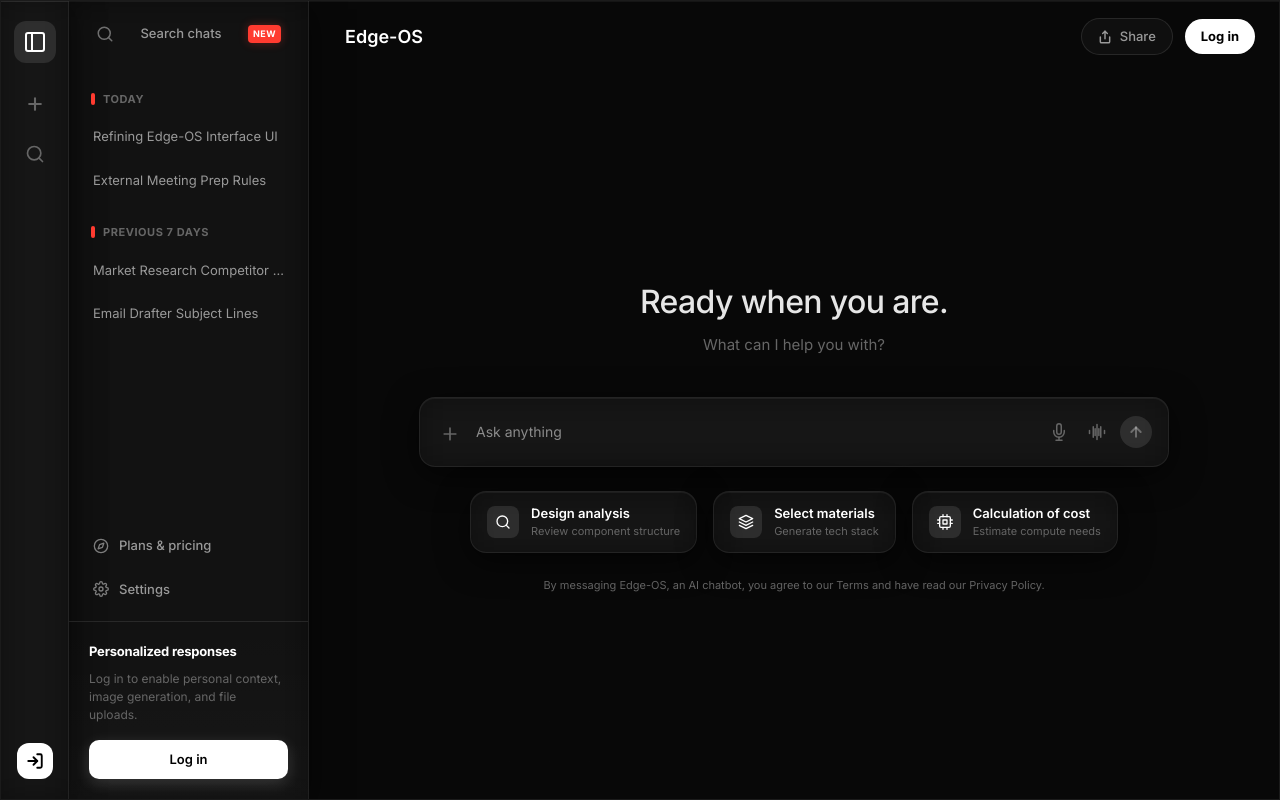
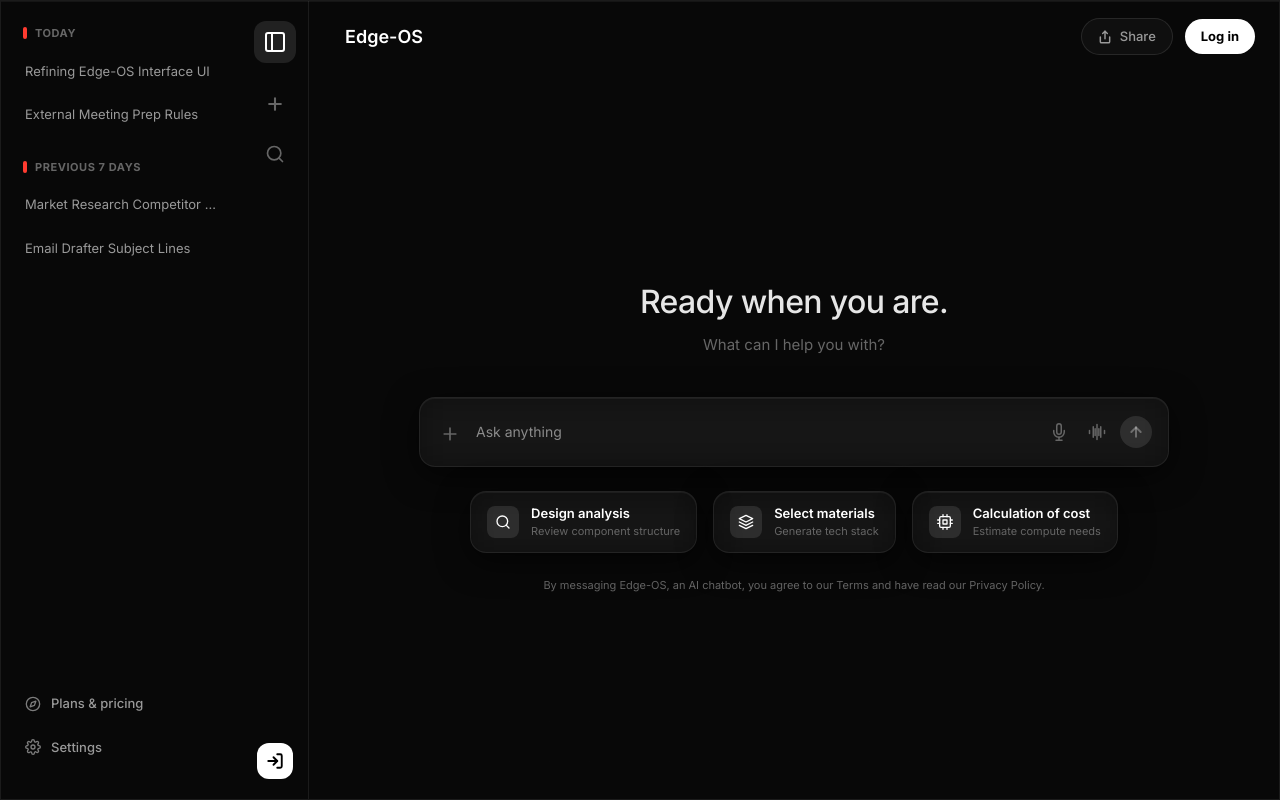
Before and after one commit to Ritesh10356/edge_os, a Next.js app: page / in a window 1280 px wide. Both pictures are taken after a click on the button 34 px from the left and 42 px from the top of the page. Built offline with nearby package versions, Linux system fonts and the light colour scheme.

Commit message:
UI: Swapped sidebar order, added smooth transitions, and unified navigation styling

```diff
--- a/src/app/components/Sidebar.tsx
+++ b/src/app/components/Sidebar.tsx
@@ -20,74 +20,32 @@ const agents: Agent[] = [
 interface SidebarProps {
   activeAgentId: string;
   onSelectAgent: (id: string) => void;
+  isOpen: boolean;
 }
 
-export default function Sidebar({ activeAgentId, onSelectAgent }: SidebarProps) {
+export default function Sidebar({ activeAgentId, onSelectAgent, isOpen }: SidebarProps) {
   return (
     <aside
       className="app-sidebar"
       style={{
-        width: '240px',
-        minWidth: '240px',
-        background: 'rgba(255, 255, 255, 0.015)',
-        backdropFilter: 'var(--glass-blur)',
-        WebkitBackdropFilter: 'var(--glass-blur)',
+        width: isOpen ? '240px' : '0px',
+        minWidth: isOpen ? '240px' : '0px',
+        opacity: isOpen ? 1 : 0,
+        visibility: isOpen ? 'visible' : 'hidden',
+        background: 'transparent',
+        backdropFilter: 'none',
+        WebkitBackdropFilter: 'none',
         display: 'flex',
         flexDirection: 'column',
         height: '100%',
         overflow: 'hidden',
-        borderRight: '1px solid var(--glass-border)',
-        boxShadow: 'var(--shadow-premium)',
+        borderRight: 'none',
+        boxShadow: 'none',
         position: 'relative',
         zIndex: 50,
+        transition: 'var(--transition-smooth)',
       }}
     >
-      <div style={{ display: 'flex', flexDirection: 'column', gap: '6px', padding: '12px 12px' }}>
-
-        <button
-          style={{
-            width: '100%',
-            padding: '10px 14px',
-            background: 'transparent',
-            border: '1px solid transparent',
-            borderRadius: '10px',
-            color: 'var(--text-secondary)',
-            fontSize: '13px',
-            fontWeight: 500,
-            cursor: 'pointer',
-            display: 'flex',
-            alignItems: 'center',
-            gap: '10px',
-            transition: 'var(--transition-smooth)',
-            fontFamily: 'Inter, sans-serif',
-          }}
-          onMouseEnter={e => {
-            (e.currentTarget as HTMLButtonElement).style.background = 'rgba(255, 255, 255, 0.05)';
-            (e.currentTarget as HTMLButtonElement).style.color = 'var(--text-primary)';
-          }}
-          onMouseLeave={e => {
-            (e.currentTarget as HTMLButtonElement).style.background = 'transparent';
-            (e.currentTarget as HTMLButtonElement).style.color = 'var(--text-secondary)';
-          }}
-        >
-          <svg width="18" height="18" viewBox="0 0 24 24" fill="none" stroke="currentColor" strokeWidth="2" strokeLinecap="round" strokeLinejoin="round" style={{ opacity: 0.7 }}><circle cx="11" cy="11" r="8"></circle><line x1="21" y1="21" x2="16.65" y2="16.65"></line></svg>
-          <span style={{ flex: 1 }}>Search chats</span>
-          <div style={{
-            background: 'var(--accent-red)',
-            color: '#fff',
-            fontSize: '9px',
-            fontWeight: 800,
-            padding: '2px 5px',
-            borderRadius: '4px',
-            letterSpacing: '0.05em',
-            textTransform: 'uppercase',
-            boxShadow: '0 0 10px rgba(255, 59, 48, 0.3)'
-          }}>
-            NEW
-          </div>
-        </button>
-      </div>
-
        {/* Chat History Section */}
       <div className="chat-history-scroll" style={{ flex: 1, overflowY: 'auto', padding: '12px', display: 'flex', flexDirection: 'column', gap: '4px' }}>
         <div style={{
@@ -153,18 +111,8 @@ export default function Sidebar({ activeAgentId, onSelectAgent }: SidebarProps)
           </button>
         </div>
 
-        {/* Tailored To You Banner */}
-        <div style={{ padding: '20px', borderTop: '1px solid var(--border-subtle)', background: 'linear-gradient(to bottom, transparent, rgba(255, 255, 255, 0.02))' }}>
-          <h4 style={{ fontSize: '13px', fontWeight: 700, color: 'var(--text-primary)', marginBottom: '8px', letterSpacing: '-0.2px' }}>
-            Personalized responses
-          </h4>
-          <p style={{ fontSize: '12px', color: 'var(--text-muted)', lineHeight: 1.5, marginBottom: '16px' }}>
-            Log in to enable personal context, image generation, and file uploads.
-          </p>
-          <button style={{ width: '100%', padding: '10px', background: 'var(--accent-gradient)', border: 'none', borderRadius: '10px', color: '#000', fontSize: '13px', fontWeight: 600, cursor: 'pointer', transition: 'var(--transition-smooth)', boxShadow: '0 4px 15px rgba(255, 255, 255, 0.15)' }} onMouseEnter={e => { (e.currentTarget as HTMLButtonElement).style.transform = 'translateY(-1px)'; (e.currentTarget as HTMLButtonElement).style.boxShadow = '0 6px 20px rgba(255, 255, 255, 0.25)'; }} onMouseLeave={e => { (e.currentTarget as HTMLButtonElement).style.transform = 'translateY(0)'; (e.currentTarget as HTMLButtonElement).style.boxShadow = '0 4px 15px rgba(255, 255, 255, 0.15)'; }}>
-            Log in
-          </button>
-        </div>
+        {/* Removed redundant login banner for unified look */}
+        <div style={{ height: '20px' }} />
       </div>
     </aside>
   );
--- a/src/app/components/SidebarRail.tsx
+++ b/src/app/components/SidebarRail.tsx
@@ -10,7 +10,6 @@ interface SidebarRailProps {
 export default function SidebarRail({ onToggleMainSidebar, isMainSidebarOpen }: SidebarRailProps) {
   return (
     <div
-      className="glass-panel"
       style={{
         width: 'var(--rail-width)',
         height: '100%',
@@ -20,6 +19,7 @@ export default function SidebarRail({ onToggleMainSidebar, isMainSidebarOpen }:
         padding: '20px 0',
         zIndex: 50,
         gap: '20px',
+        background: 'transparent',
         borderRight: '1px solid var(--border-subtle)',
         borderLeft: 'none',
         borderTop: 'none',
--- a/src/app/page.tsx
+++ b/src/app/page.tsx
@@ -29,21 +29,17 @@ export default function Home() {
         borderRadius: 0,
       }}
     >
+      <div style={{ display: 'flex', flex: 1, height: '100%', overflow: 'hidden' }}>
+        <Sidebar
+          activeAgentId={activeAgentId}
+          onSelectAgent={setActiveAgentId}
+          isOpen={isSidebarOpen}
+        />
+
         <SidebarRail
           onToggleMainSidebar={() => setIsSidebarOpen(!isSidebarOpen)}
           isMainSidebarOpen={isSidebarOpen}
         />
-
-        <div style={{
-          display: 'flex',
-          flex: 1,
-          height: '100%',
-          overflow: 'hidden',
-          transition: 'var(--transition-smooth)'
-        }}>
-          {isSidebarOpen && (
-            <Sidebar activeAgentId={activeAgentId} onSelectAgent={setActiveAgentId} />
-          )}
 
         <ChatPanel
           agentName={agentNames[activeAgentId]}
```
Lines whose indentation alone changed are shown as unchanged.
